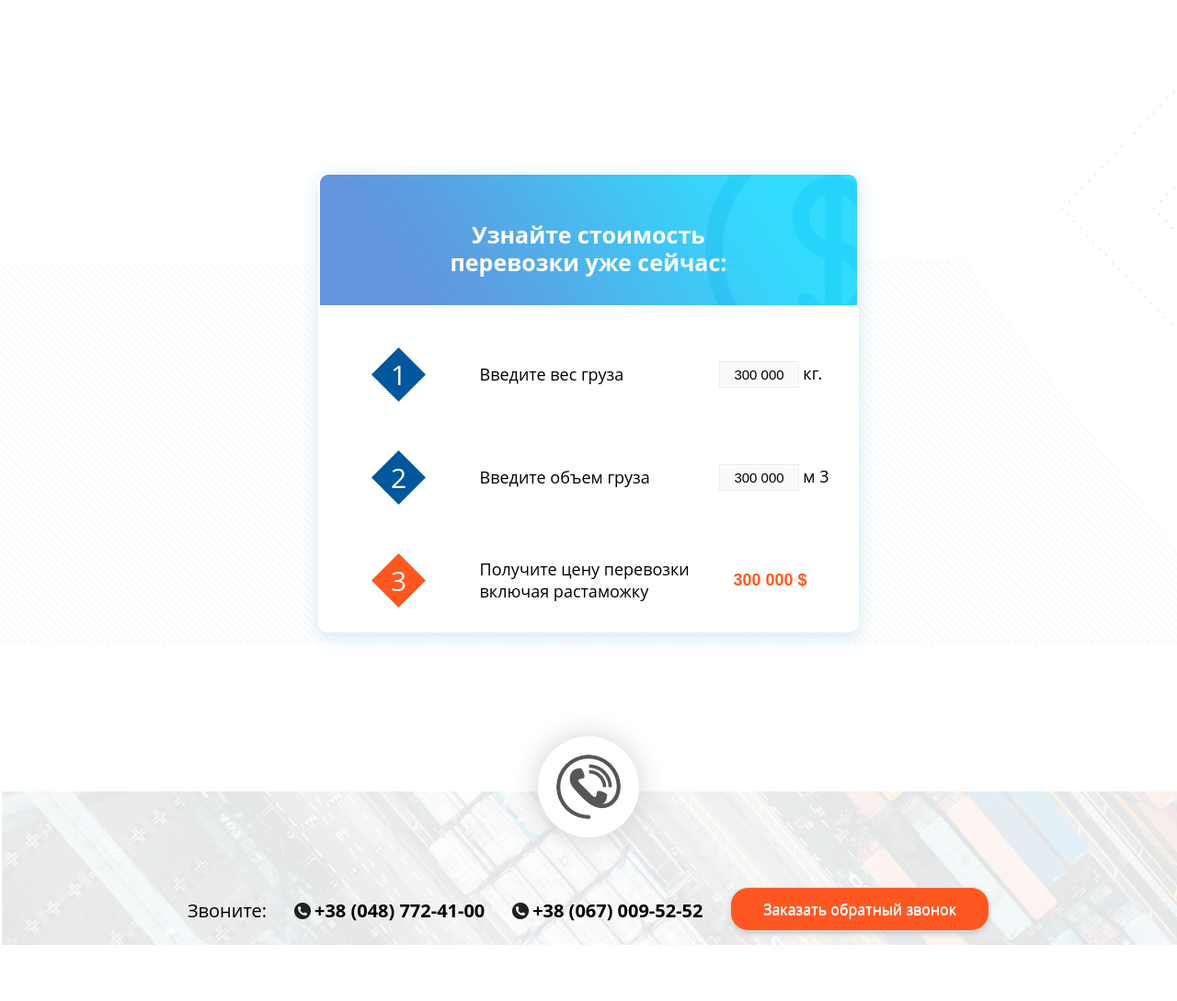
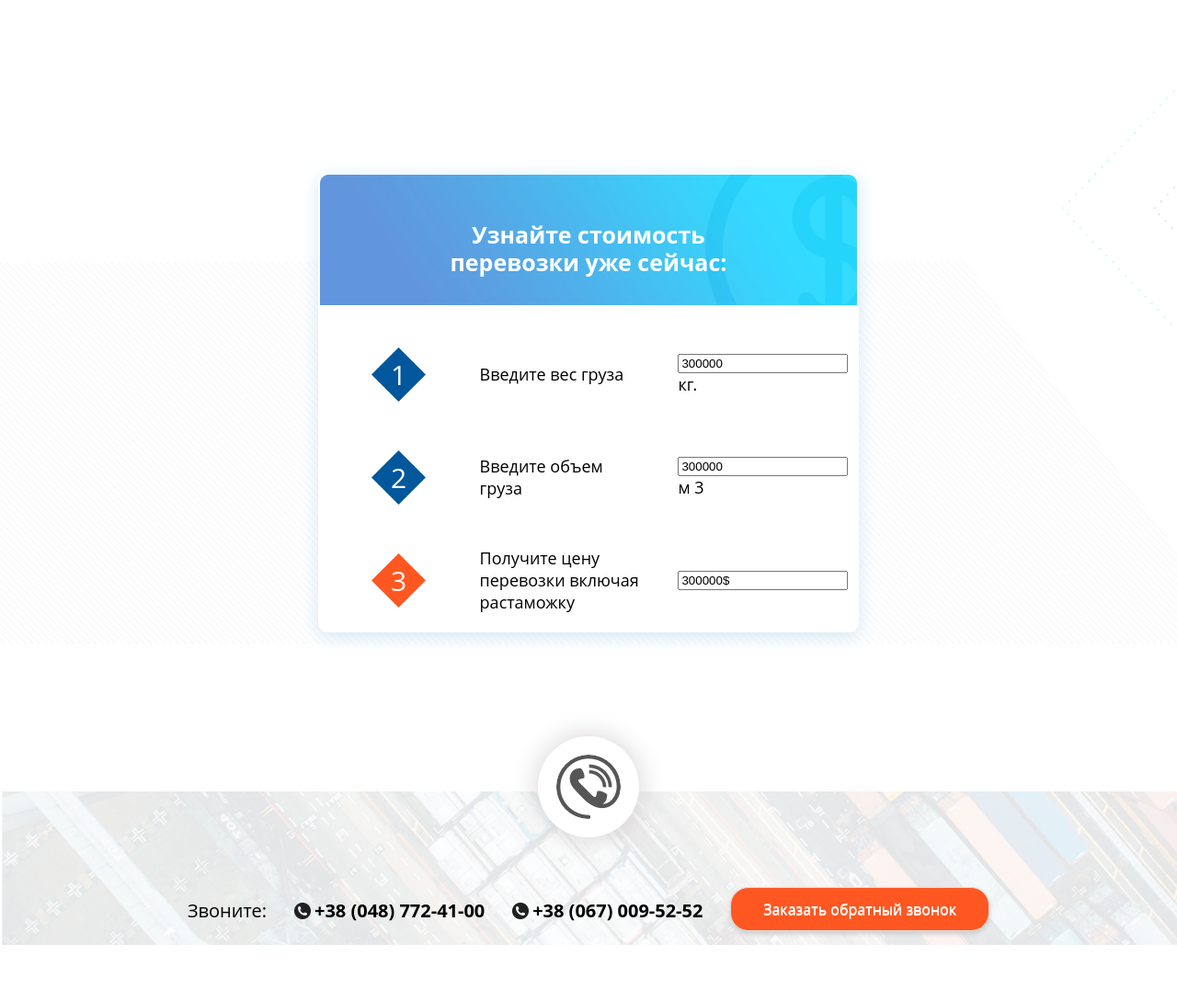
Before and after one commit to CSJedi/DjangoLanding, a Django app: page / in a window 1280 px wide. Shown: the part 4999-6088 px from the top of the page at 92% size. Run offline with Django 3.2, Linux system fonts and the light colour scheme; data comes from the database, SQL or seed files in the repository; data that the repository does not hold is empty.

Commit message:
add calculator.js

```diff
--- /dev/null
+++ b/landing/static/scripts/calculator.js
@@ -0,0 +1,5 @@
+ function calculator(){
+                document.getElementById("result").value =
+                ((parseInt(document.getElementById("kg").value)
+                	+ parseInt(document.getElementById("volume").value))/2) + "$";
+            }
--- a/landing/templates/landing/index.html
+++ b/landing/templates/landing/index.html
@@ -3,8 +3,9 @@
     <head>
         <title>Доставка Сборных Грузов из Китая в Украину</title>
         <link rel="stylesheet" href="{% static 'css/style.css' %}">
+        <script src="{% static 'scripts/calculator.js' %}"></script>
     </head>
-    <body style="width: 100%;">
+    <body style="width: 100%;" onload="calculator()">
          <header>
             <nav class="menu">
                 <ul>
@@ -192,13 +193,13 @@
 
                  <tbody>
                  <tr>
-                     <td> <span>1</span> </td> <td>Введите вес груза</td> <td><button>300 000</button> <span>кг.</span> </td>
+                     <td> <span>1</span> </td> <td>Введите вес груза</td> <td><input id="kg" onchange="calculator()" type="text" value="300000"/> <span>кг.</span> </td>
                  </tr>
                  <tr>
-                     <td> <span>2</span>  </td> <td>Введите объем груза</td> <td><button>300 000</button> <span>м</span> <span class="litle">3</span> </td>
+                     <td> <span>2</span>  </td> <td>Введите объем груза</td> <td><input id="volume" onchange="calculator()" type="text" value="300000"/><span>м</span> <span class="litle">3</span> </td>
                  </tr>
                  <tr>
-                     <td>  <span>3</span> </td> <td>Получите цену перевозки включая растаможку</td> <td><button>300 000 $</button></td>
+                     <td>  <span>3</span> </td> <td>Получите цену перевозки включая растаможку</td> <td><input id="result" type="text"></input></td>
                  </tr>
                  </tbody>
              </table>
```
